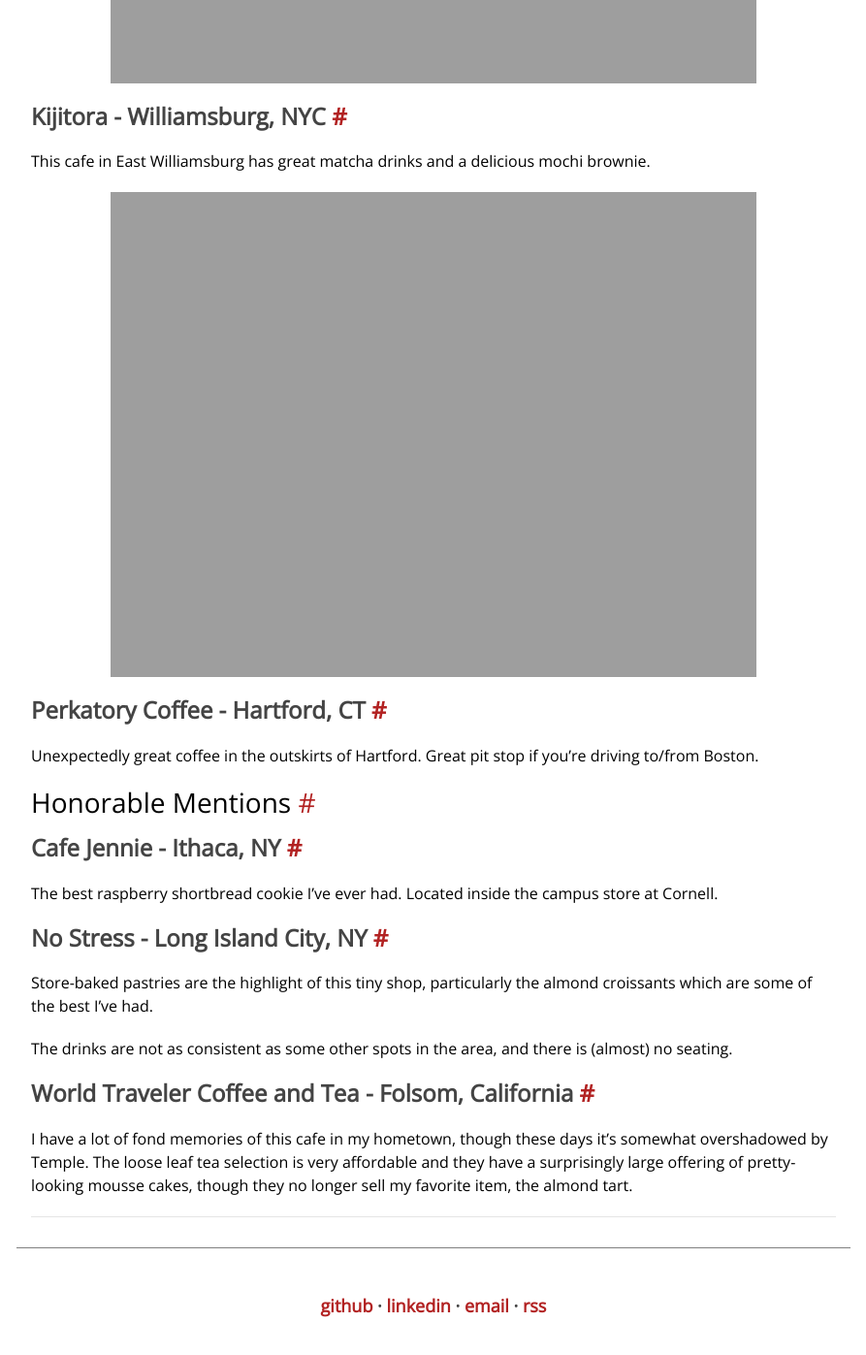
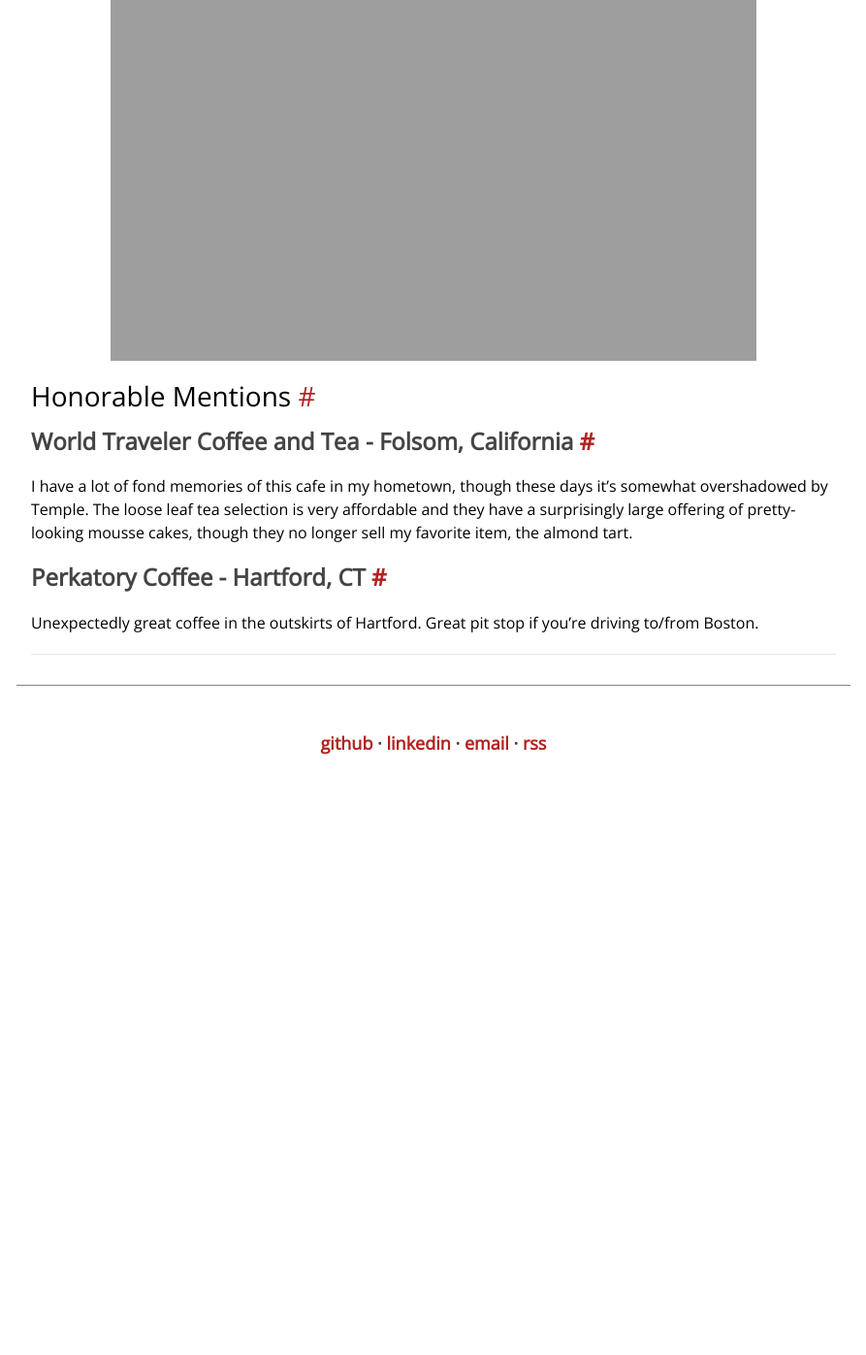
Before and after one commit to yangdanny97/yangdanny97.github.io, a Jekyll site: the page built from _posts/2023-12-09-favorite-cafes.md, in a window 1280 px wide and 1400 px high, scrolled down 6207 px. Shown: the top 1397 px of the window at 97% size, without its empty margins (193-1086 px from the left). Built offline with Jekyll 4.4.1, drawn with Linux system fonts in a browser that asks for light colours; comment, search, counter and statistics services are not loaded; after the commit the page ends 7027 px from its top, so only the background shows below that; some of the changed text lies outside the part shown.

Commit message:
update landing page and downgrade some cafes

```diff
--- a/_posts/2023-12-09-favorite-cafes.md
+++ b/_posts/2023-12-09-favorite-cafes.md
@@ -48,19 +48,7 @@
   <img height="500" src="https://yangdanny97.github.io/misc/cafes/depot2.jpeg">
 </p>
 
-### 51st Bakery and Cafe - Long Island City, NYC
-
-Near the waterfront, excellent pastries and food options. Show up early in the morning to snag a raspberry scone before they run out!
-
 ## Very Good Cafes ⭐️
-
-### Ninth Street Espresso - NYC
-
-They have several locations around the city, but I've only been to their roastery in Queens. It's a bit out of the way but well worth the trek for a consistently great drip coffee.
-
-### For the Record - Greenpoint, NYC
-
-This cafe doubles as a record store, and has enough space to run various workshops on the weekends.
 
 ### Petaluma Coffee & Tea Company - Petaluma, California
 
@@ -100,22 +88,12 @@
   <img height="500" src="https://yangdanny97.github.io/misc/cafes/kijitora.png">
 </p>
 
-### Perkatory Coffee - Hartford, CT
-
-Unexpectedly great coffee in the outskirts of Hartford. Great pit stop if you're driving to/from Boston.
-
 ## Honorable Mentions
-
-### Cafe Jennie - Ithaca, NY
-
-The best raspberry shortbread cookie I've ever had. Located inside the campus store at Cornell.
-
-### No Stress - Long Island City, NY
-
-Store-baked pastries are the highlight of this tiny shop, particularly the almond croissants which are some of the best I've had.
-
-The drinks are not as consistent as some other spots in the area, and there is (almost) no seating.
 
 ### World Traveler Coffee and Tea - Folsom, California
 
 I have a lot of fond memories of this cafe in my hometown, though these days it's somewhat overshadowed by Temple. The loose leaf tea selection is very affordable and they have a surprisingly large offering of pretty-looking mousse cakes, though they no longer sell my favorite item, the almond tart.
+
+### Perkatory Coffee - Hartford, CT
+
+Unexpectedly great coffee in the outskirts of Hartford. Great pit stop if you're driving to/from Boston.
--- a/index.html
+++ b/index.html
@@ -9,8 +9,8 @@
             <div class="col-sm-4"><img id='profile' src='./images/photo2.png' /></div>
             <div class="col-sm-8">
                 <h5>Welcome to my website! </h5>
-                <h5>I'm a software engineer at <span class="colorText">Meta</span>, currently working on <span
-                        class="colorText">Pyre</span>, our typechecker for Python. In the past, I worked on developer infrastructure for WhatsApp and product infrastructure for Messenger.</h5>
+                <h5>I'm a software engineer at <span class="colorText">Meta</span>, currently working on <a href="https://pyrefly.org" target="_blank"><span
+                        class="colorText">Pyrefly</span></a>, our next-gen typechecker for Python. In the past, I worked on developer infrastructure for WhatsApp and product infrastructure for Messenger.</h5>
                 <h5>I'm interested in compilers, programming languages, and data visualization, and I
                     maintain a blog on this website where I talk about some of those things.
                 </h5>
```
